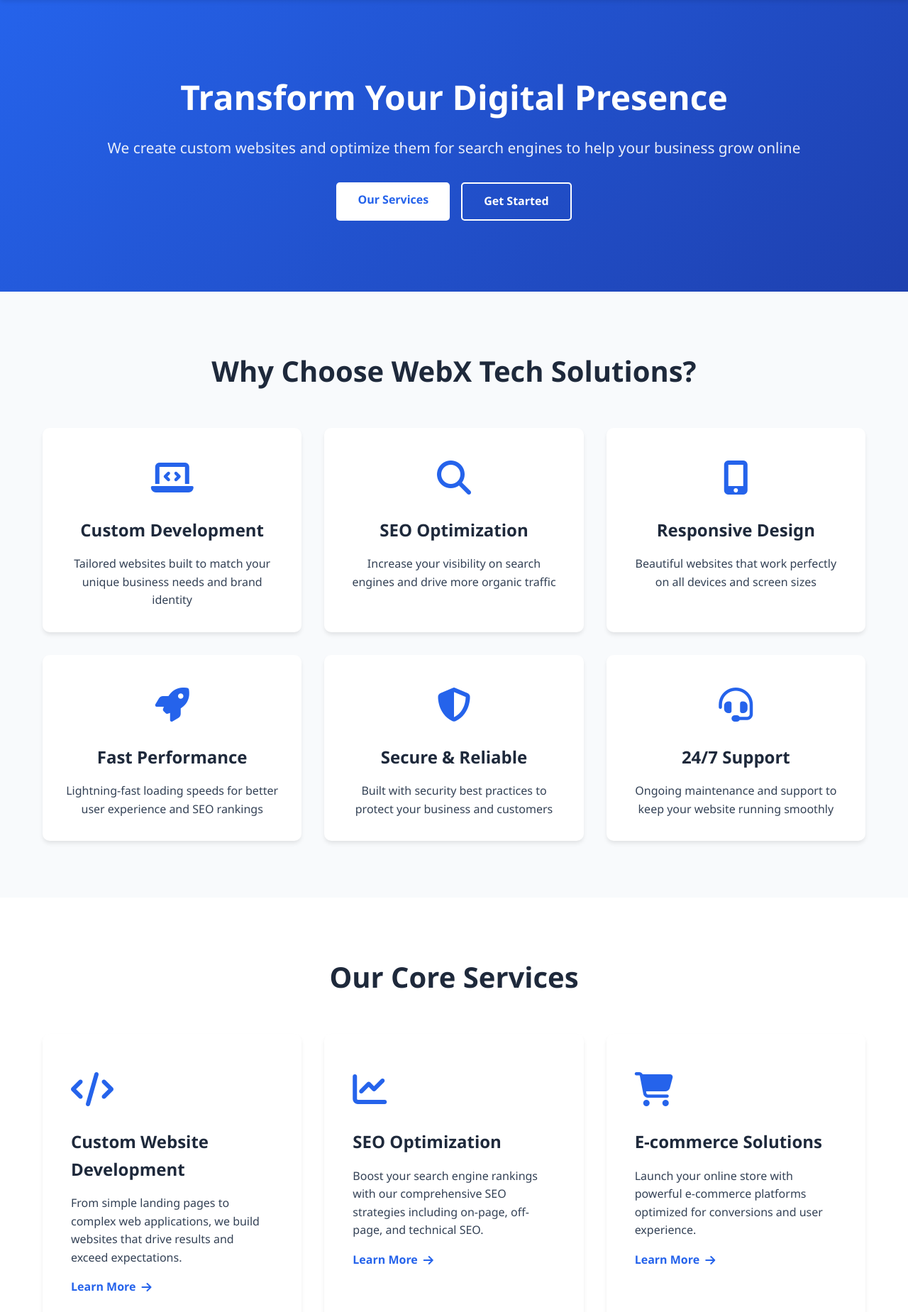
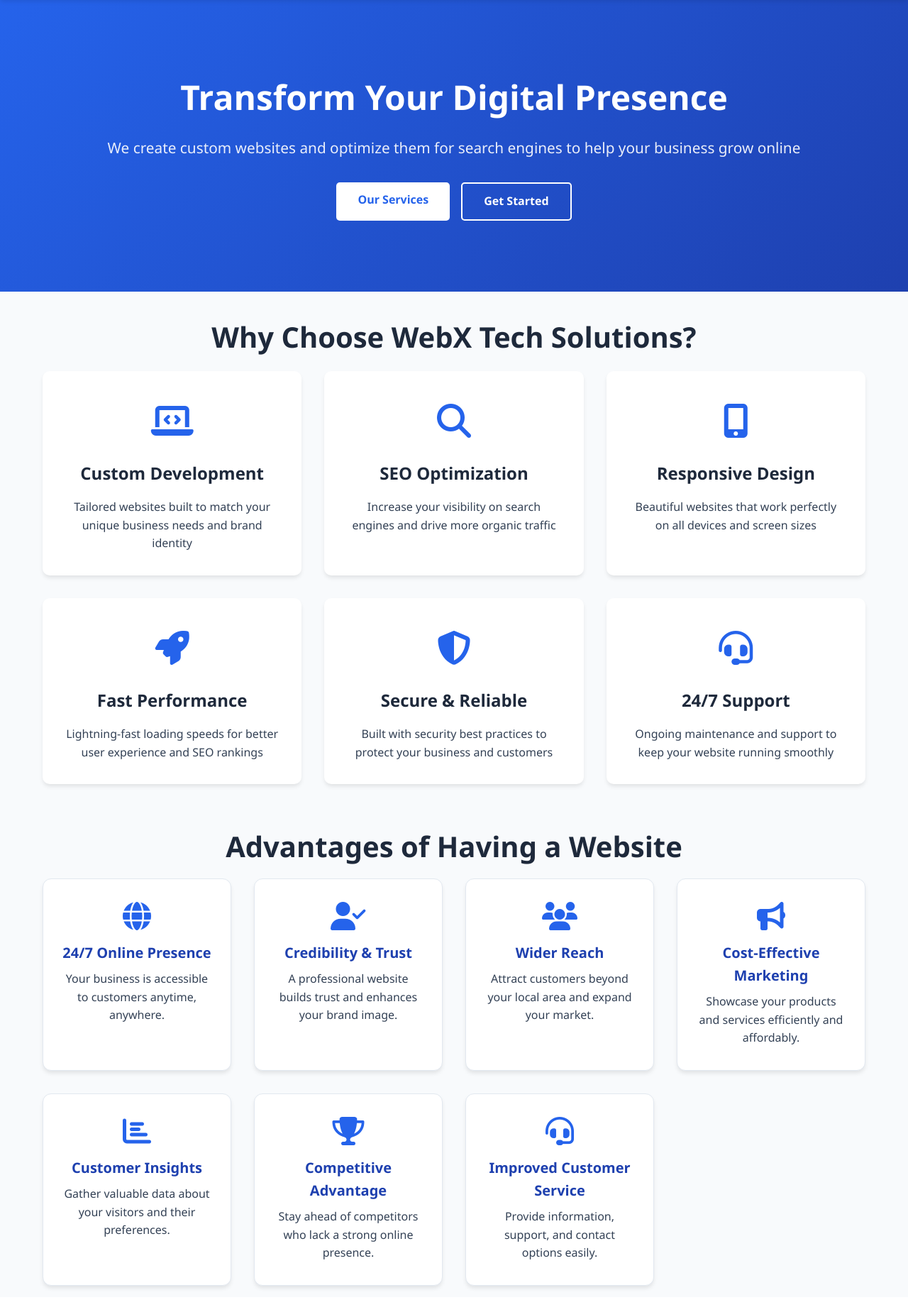
Before and after one commit to amitforamit/webx_tech_solutions, a Flask app: page / in a window 1280 px wide. Shown: the part 71-1920 px from the top of the page at 71% size. Run offline with Flask 3, Linux system fonts and the light colour scheme.

Commit message:
more section added

```diff
--- a/static/css/style.css
+++ b/static/css/style.css
@@ -163,13 +163,13 @@
 
 /* Sections */
 section {
-    padding: 80px 0;
+    padding: 32px 0;
 }
 
 .section-title {
     text-align: center;
     font-size: 2.5rem;
-    margin-bottom: 3rem;
+    margin-bottom: 1rem;
     color: var(--dark-color);
 }
 
@@ -217,6 +217,48 @@
     gap: 2rem;
 }
 
+
+/* Advantages Section */
+.advantages-section {
+    padding: 1.5rem 0 1rem 0;
+    background: var(--light-color);
+}
+.advantages-section .section-title {
+    text-align: center;
+    margin-bottom: 0.8rem;
+}
+.advantages-grid {
+    display: grid;
+    grid-template-columns: repeat(auto-fit, minmax(250px, 1fr));
+    gap: 2rem;
+}
+.advantage-card {
+    background: #fff;
+    border: 1px solid var(--border-color);
+    border-radius: 12px;
+    box-shadow: var(--shadow);
+    padding: 2rem 1.5rem;
+    text-align: center;
+    transition: box-shadow 0.2s, transform 0.2s;
+}
+.advantage-card:hover {
+    box-shadow: var(--shadow-lg);
+    transform: translateY(-6px) scale(1.03);
+}
+.advantage-card i {
+    font-size: 2.5rem;
+    color: var(--primary-color);
+    margin-bottom: 1rem;
+}
+.advantage-card h3 {
+    font-size: 1.25rem;
+    margin-bottom: 0.5rem;
+    color: var(--secondary-color);
+}
+.advantage-card p {
+    color: var(--text-color);
+    font-size: 1rem;
+}
 .service-card {
     background: white;
     padding: 2.5rem;
--- a/templates/index.html
+++ b/templates/index.html
@@ -66,6 +66,49 @@
     </div>
 </section>
 
+<section class="advantages-section">
+    <div class="container">
+        <h2 class="section-title">Advantages of Having a Website</h2>
+        <div class="advantages-grid">
+            <div class="advantage-card">
+                <i class="fas fa-globe"></i>
+                <h3>24/7 Online Presence</h3>
+                <p>Your business is accessible to customers anytime, anywhere.</p>
+            </div>
+            <div class="advantage-card">
+                <i class="fas fa-user-check"></i>
+                <h3>Credibility & Trust</h3>
+                <p>A professional website builds trust and enhances your brand image.</p>
+            </div>
+            <div class="advantage-card">
+                <i class="fas fa-users"></i>
+                <h3>Wider Reach</h3>
+                <p>Attract customers beyond your local area and expand your market.</p>
+            </div>
+            <div class="advantage-card">
+                <i class="fas fa-bullhorn"></i>
+                <h3>Cost-Effective Marketing</h3>
+                <p>Showcase your products and services efficiently and affordably.</p>
+            </div>
+            <div class="advantage-card">
+                <i class="fas fa-chart-bar"></i>
+                <h3>Customer Insights</h3>
+                <p>Gather valuable data about your visitors and their preferences.</p>
+            </div>
+            <div class="advantage-card">
+                <i class="fas fa-trophy"></i>
+                <h3>Competitive Advantage</h3>
+                <p>Stay ahead of competitors who lack a strong online presence.</p>
+            </div>
+            <div class="advantage-card">
+                <i class="fas fa-headset"></i>
+                <h3>Improved Customer Service</h3>
+                <p>Provide information, support, and contact options easily.</p>
+            </div>
+        </div>
+    </div>
+</section>
+
 <section class="services-preview">
     <div class="container">
         <h2 class="section-title">Our Core Services</h2>
```
